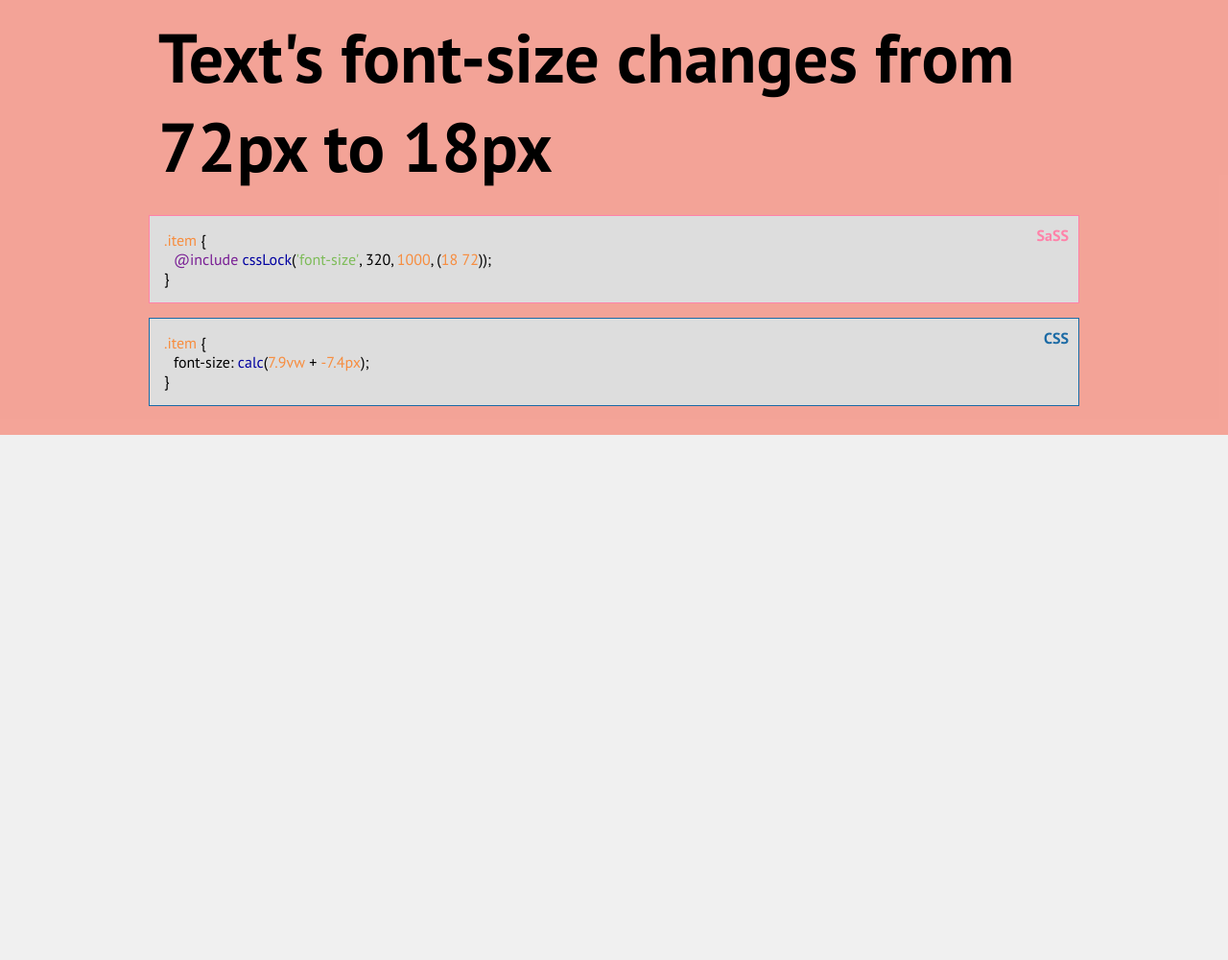
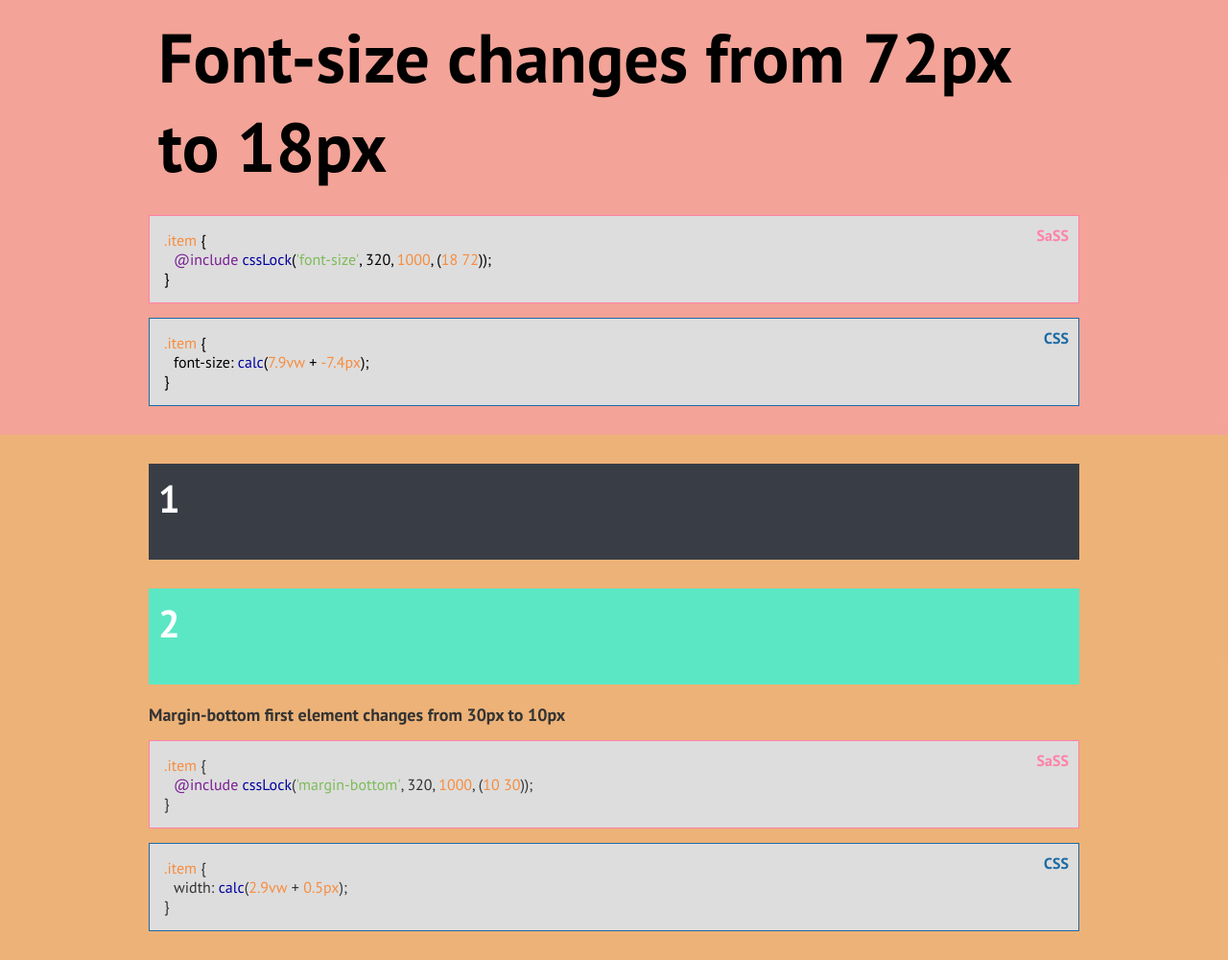
Before and after one commit to kostyabushuev/css-lock-lib, a website: page app/demo/index.html in a window 1280 px wide. Shown: the part 581-1581 px from the top of the page at 96% size. Before the commit the page ends 1034 px from the top, so only its background shows below. Drawn offline with nearby package versions, Linux system fonts and the light colour scheme; files that its build step writes are made by us from their sources.

Commit message:
update doc, add new example

```diff
--- a/app/demo/index.html
+++ b/app/demo/index.html
@@ -44,7 +44,7 @@
   <div class="container container-2">
     <div class="two item">
       <div class="two-item">
-        Text's font-size changes from 72px to 18px
+        Font-size changes from 72px to 18px
       </div>
       <div class="description-snippet">
         <div class="description-snippet-sass">
@@ -60,5 +60,30 @@
       </div>
     </div>
   </div>
+  <div class="container container-3">
+    <div class="three item">
+      <div class="three-item black-bg three-item three-item-first">
+        1
+      </div>
+      <div class="three-item green-light-bg">
+        2
+      </div>
+      <div class="description">
+        <span class="description-text">Margin-bottom first element changes from 30px to 10px</span>
+        <div class="description-snippet">
+          <div class="description-snippet-sass">
+            <span class="orange">.item</span> {<br>
+            <span class="purple ml-10">@include</span> <span class="blue">cssLock</span>(<span class="green">'margin-bottom'</span>, <span>320</span>, <span class="orange">1000</span>, (<span class="orange">10</span> <span class="orange">30</span>));<br>}
+            <div class="description-snippet-sass-lang">SaSS</div>
+          </div>
+          <div class="description-snippet-css">
+            <span class="orange">.item</span> {<br>
+            <span class="ml-10">width:</span> <span class="blue">calc</span>(<span class="orange">2.9vw</span> + <span class="orange">0.5px</span>);<br>}
+            <div class="description-snippet-css-lang">CSS</div>
+          </div>
+        </div>
+      </div>
+    </div>
+  </div>
 </body>
 </html>
--- a/app/scss/_css-lock.scss
+++ b/app/scss/_css-lock.scss
@@ -4,11 +4,7 @@
                    $values_1: false,
                    $values_2: (false false),
                    $values_3: (false false),
-                   $values_4: (false false),
-                   $x: 100vw) {
-
-  $x1: $minWidth;
-  $x2: $maxWidth;
+                   $values_4: (false false)) {
 
   $y1_1: nth($values_1, 1);
   $y2_2: nth($values_1, 2);
--- a/app/scss/demo.scss
+++ b/app/scss/demo.scss
@@ -26,6 +26,10 @@ span {
 
   &-2 {
     background-color: rgba(247,89,64,.5);
+  }
+
+  &-3 {
+    background-color: rgba(236,119,0,.5);
   }
 }
 
@@ -105,6 +109,14 @@ span {
   background-color: #39BAE8;
 }
 
+.black-bg {
+  background-color: #393E46;
+}
+
+.green-light-bg {
+  background-color: #5BE7C4;
+}
+
 .orange {
   color: #F78D3F;
 }
@@ -160,3 +172,19 @@ span {
     }
   }
 }
+
+.three {
+  &-item {
+    color: #fff;
+    padding: 10px;
+    min-height: 100px;
+
+    &-first {
+      @include cssLock('margin-bottom', 320, 1000, (10 30));
+
+      @media (min-width: 1000px) {
+        margin-bottom: 30px;
+      }
+    }
+  }
+}
```
Also changed, not shown: README.md.
